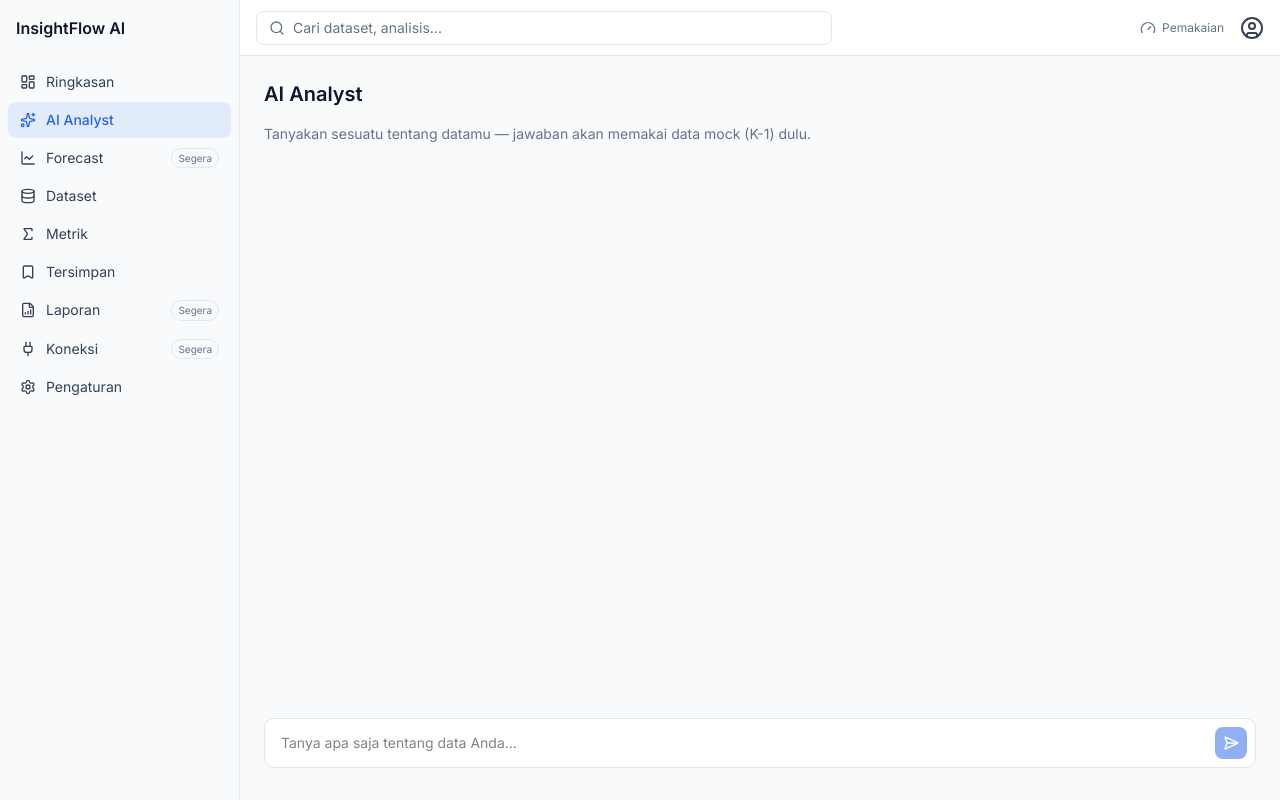
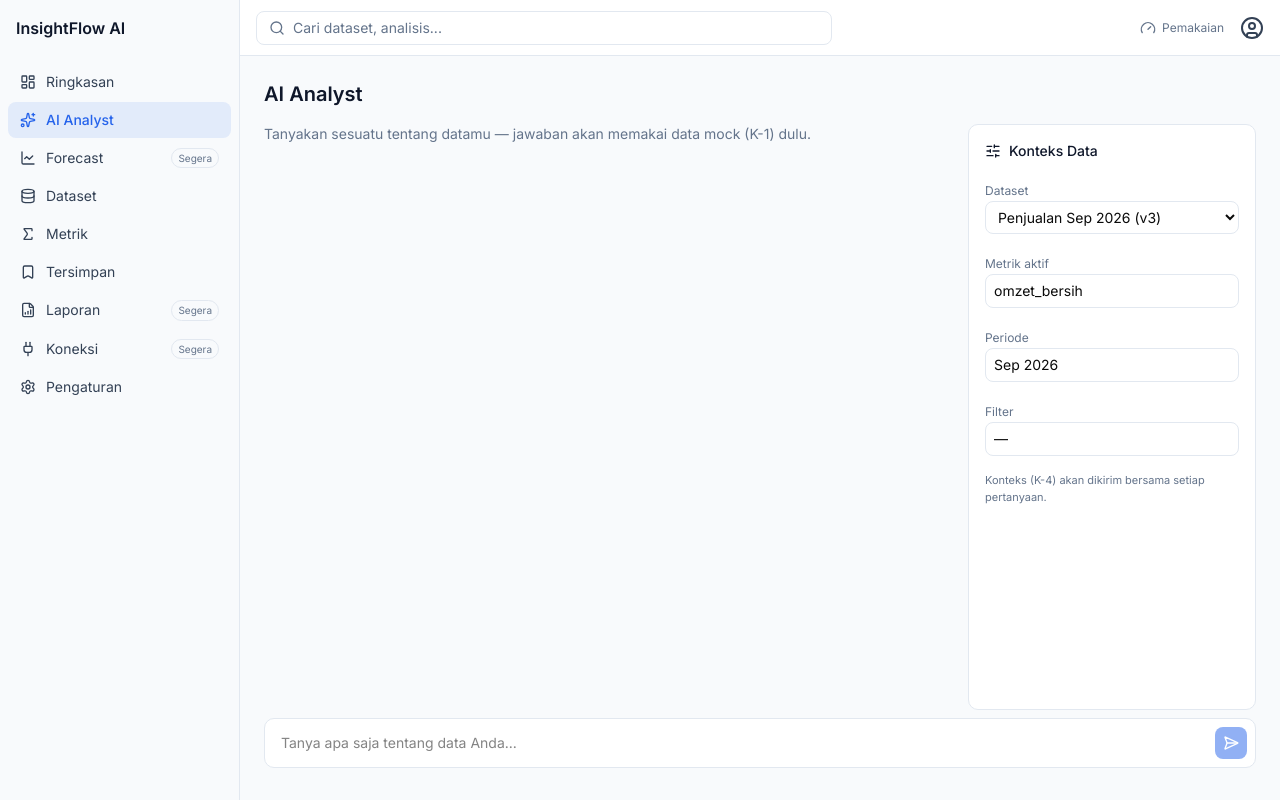
Before and after one commit to haqqulamal/insightflow-web, a Next.js app in the folder web/: page /app/analis in a window 1280 px wide. Built offline with nearby package versions, Linux system fonts and the light colour scheme.

Commit message:
feat(web): B3 panel Konteks Data (K-4) editable di sisi analyst

```diff
--- a/web/src/app/app/analis/page.tsx
+++ b/web/src/app/app/analis/page.tsx
@@ -3,6 +3,7 @@
 import { useState } from "react";
 import { getAnalystRun, type K1Response } from "@/lib/api-client";
 import { ResponseView } from "@/components/analyst/response-view";
+import { ContextPanel } from "@/components/analyst/context-panel";
 import { SendHorizonal } from "lucide-react";
 
 export default function AnalisPage() {
@@ -23,7 +24,8 @@ export default function AnalisPage() {
     <div className="flex flex-col h-[calc(100dvh-7rem)]">
       <h1 className="text-xl font-semibold text-navy mb-4">AI Analyst</h1>
 
-      <div className="flex-1 min-h-0 space-y-4 overflow-y-auto pb-4">
+      <div className="flex-1 min-h-0 flex flex-col lg:flex-row gap-4 overflow-hidden">
+        <div className="flex-1 min-h-0 flex flex-col overflow-y-auto pb-4 space-y-4">
           {riwayat.length === 0 && (
             <p className="text-sm text-muted-foreground">
               Tanyakan sesuatu tentang datamu — jawaban akan memakai data mock (K-1) dulu.
@@ -39,6 +41,8 @@ export default function AnalisPage() {
               <ResponseView run={item.jawab} />
             </div>
           ))}
+        </div>
+        <ContextPanel />
       </div>
 
       <div className="sticky bottom-0 flex items-center gap-2 rounded-lg border border-border bg-white p-2 mt-2">
--- /dev/null
+++ b/web/src/components/analyst/context-panel.tsx
@@ -0,0 +1,63 @@
+"use client";
+
+import { useState } from "react";
+import { SlidersHorizontal } from "lucide-react";
+
+export function ContextPanel() {
+  const [dataset, setDataset] = useState("Penjualan Sep 2026 (v3)");
+  const [metrik, setMetrik] = useState("omzet_bersih");
+  const [periode, setPeriode] = useState("Sep 2026");
+  const [filter, setFilter] = useState("—");
+
+  return (
+    <aside className="w-full lg:w-72 shrink-0 rounded-lg border border-border bg-white p-4 space-y-4">
+      <div className="flex items-center gap-2 text-sm font-medium text-navy">
+        <SlidersHorizontal className="size-4" />
+        Konteks Data
+      </div>
+
+      <label className="block space-y-1">
+        <span className="text-xs text-muted-foreground">Dataset</span>
+        <select
+          value={dataset}
+          onChange={(e) => setDataset(e.target.value)}
+          className="w-full rounded-md border border-border px-2 py-1.5 text-sm bg-white"
+        >
+          <option>Penjualan Sep 2026 (v3)</option>
+          <option>Penjualan Agu 2026 (v2)</option>
+        </select>
+      </label>
+
+      <label className="block space-y-1">
+        <span className="text-xs text-muted-foreground">Metrik aktif</span>
+        <input
+          value={metrik}
+          onChange={(e) => setMetrik(e.target.value)}
+          className="w-full rounded-md border border-border px-2 py-1.5 text-sm"
+        />
+      </label>
+
+      <label className="block space-y-1">
+        <span className="text-xs text-muted-foreground">Periode</span>
+        <input
+          value={periode}
+          onChange={(e) => setPeriode(e.target.value)}
+          className="w-full rounded-md border border-border px-2 py-1.5 text-sm"
+        />
+      </label>
+
+      <label className="block space-y-1">
+        <span className="text-xs text-muted-foreground">Filter</span>
+        <input
+          value={filter}
+          onChange={(e) => setFilter(e.target.value)}
+          className="w-full rounded-md border border-border px-2 py-1.5 text-sm"
+        />
+      </label>
+
+      <p className="text-[11px] text-muted-foreground">
+        Konteks (K-4) akan dikirim bersama setiap pertanyaan.
+      </p>
+    </aside>
+  );
+}
```
Lines whose indentation alone changed are shown as unchanged.
